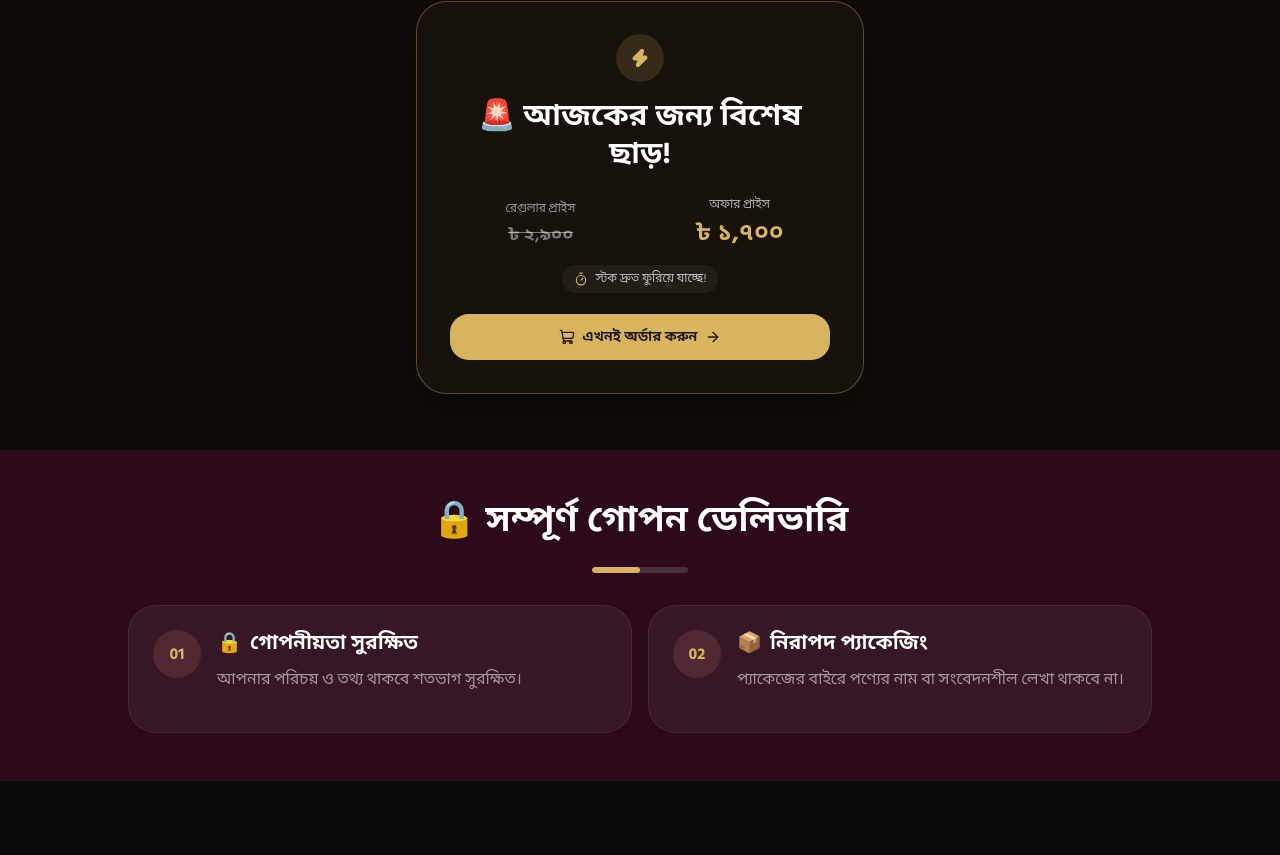
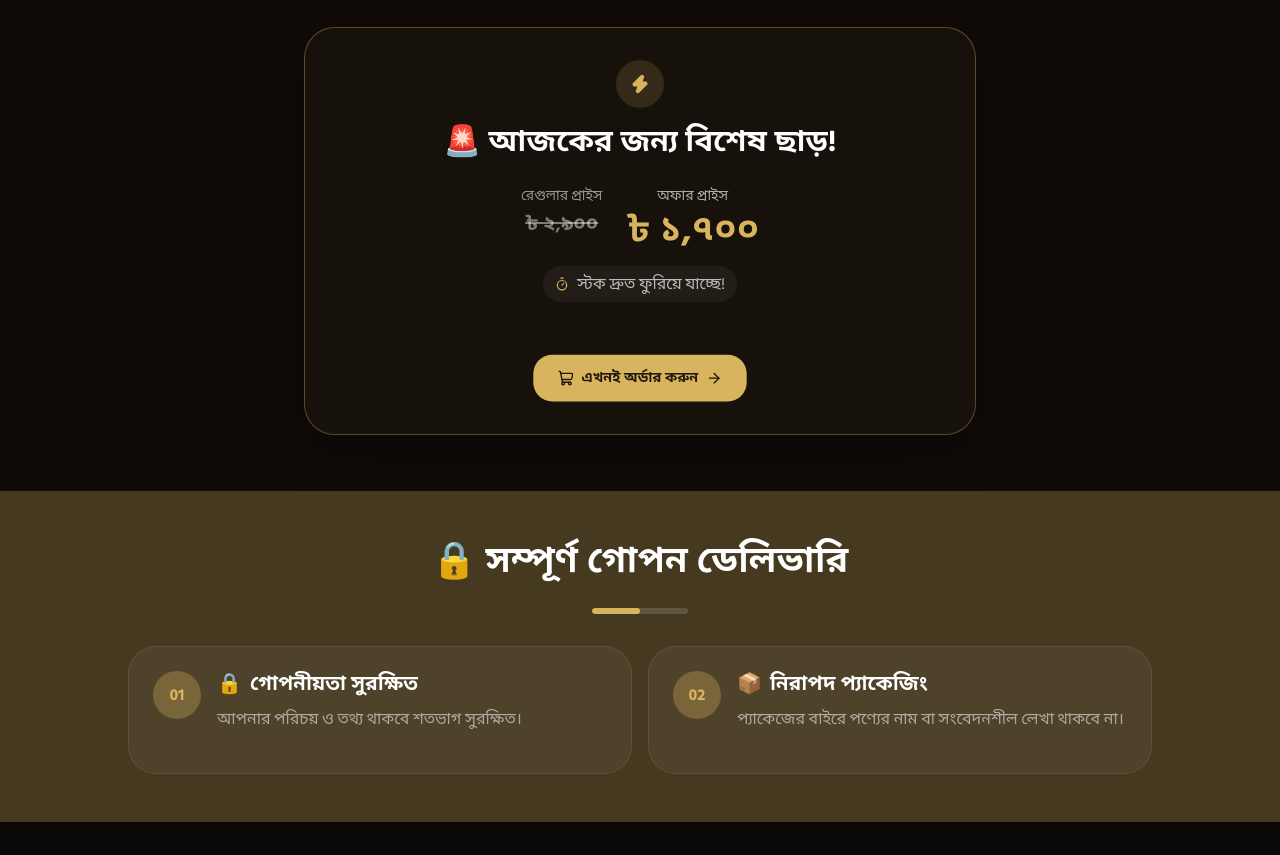
Before and after one commit to creative-software-frontend/ecom_frontend, a React (Vite) app: page /p/jingseng-plus in a window 1280 px wide. Shown: the part 1445-2300 px from the top of the page. Built offline with nearby package versions, Linux system fonts and the light colour scheme.

Commit message:
feat: Update styles and add productImageShadow to enhance visual presentation across components

```diff
--- a/src/ProblemSection.tsx
+++ b/src/ProblemSection.tsx
@@ -17,7 +17,7 @@
     <section
       className={`${sectionStyles?.sectionBg ?? theme?.sectionBg ?? ""} px-4 py-16 ${textClass} md:py-20`}
     >
-      <div className="mx-auto max-w-5xl text-center">
+      <div className="mx-auto max-w-4xl text-center">
         {title && (
           <h2 className="mb-4 text-3xl leading-tight font-extrabold md:text-5xl">
             {title}
--- a/src/components/ProductPreviewSection.tsx
+++ b/src/components/ProductPreviewSection.tsx
@@ -52,7 +52,7 @@
             <img
               src={product?.images[0]}
               alt={product?.name || "product"}
-              className="w-full object-cover"
+              className={`w-full object-cover filter ${styles?.productImageShadow || "drop-shadow-[0_20px_25px_rgba(0,0,0,0.2)]"}`}
             />
           </div>
 
--- a/src/components/shared/ProductDetails.tsx
+++ b/src/components/shared/ProductDetails.tsx
@@ -14,6 +14,7 @@
     badgeBgColor?: string
     badgeOutlineColor?: string
     appearance?: "light" | "dark"
+    productImageShadow?: string
   }
 }
 
--- a/src/components/shared/ProductPromoSection.tsx
+++ b/src/components/shared/ProductPromoSection.tsx
@@ -1,3 +1,5 @@
+import { motion } from "motion/react"
+
 import { ArrowRight, ShoppingCart, Timer, Zap } from "lucide-react"
 import type { Product } from "@/types/product"
 import { Button } from "@/components/ui/button"
@@ -23,7 +25,7 @@
 
   return (
     <section className="bg-[#100b08] px-4 py-12 text-white sm:py-14">
-      <div className="mx-auto max-w-md rounded-3xl border border-[#d9b45f]/35 bg-[#17110c] p-6 text-center shadow-[0_18px_50px_rgba(0,0,0,0.28)] sm:p-8">
+      <div className="mx-auto max-w-2xl rounded-3xl border border-[#d9b45f]/35 bg-[#17110c] p-6 text-center shadow-[0_18px_50px_rgba(0,0,0,0.28)] sm:p-8">
         <span className="mx-auto flex size-12 items-center justify-center rounded-full bg-[#d9b45f]/15 text-[#d9b45f]">
           <Zap className="size-5" fill="currentColor" />
         </span>
@@ -31,36 +33,47 @@
           🚨 {promo.heading}
         </h2>
 
-        <div className="mt-6 grid grid-cols-2 items-end gap-4">
+        <div className="mx-auto mt-6 flex justify-center gap-6 text-center">
           <div>
-            <p className="text-xs text-white/55">{promo.regular_price_label}</p>
-            <p className="mt-1 text-lg font-semibold text-white/45 line-through">
+            <p className="text-sm text-white/55">{promo.regular_price_label}</p>
+            <p className="mt-1 text-lg font-semibold text-white/45 line-through md:text-xl">
               ৳ {product.price.regular.toLocaleString("bn-BD")}
             </p>
           </div>
           <div>
-            <p className="text-xs text-white/65">{promo.offer_price_label}</p>
-            <p className="mt-1 text-2xl font-black text-[#d9b45f]">
+            <p className="text-sm text-white/65">{promo.offer_price_label}</p>
+            <p className="mt-1 text-2xl font-black text-[#d9b45f] sm:text-3xl md:text-4xl">
               ৳ {promo.offer_price.toLocaleString("bn-BD")}
             </p>
           </div>
         </div>
 
-        <p className="mx-auto mt-4 flex w-fit items-center gap-2 rounded-full bg-white/5 px-3 py-1.5 text-xs text-white/70">
+        <p className="mx-auto mt-4 flex w-fit items-center gap-2 rounded-full bg-white/5 px-3 py-1.5 text-base text-white/70">
           <Timer className="size-3.5 text-[#d9b45f]" />
           {promo.urgency.replace(/^⏳\s*/, "")}
         </p>
-
+        <motion.div
+          animate={{ scale: 1.03 }}
+          transition={{
+            type: "spring",
+            repeat: Infinity,
+            repeatType: "reverse",
+            stiffness: 35,
+            damping: 15,
+          }}
+          className="mt-8 flex justify-center"
+        >
           <Button
             variant="link"
             size="lg"
             onClick={orderNow}
-          className="mt-5 h-12 w-full justify-center gap-2 rounded-xl bg-[#d9b45f] font-bold text-[#20170d] hover:no-underline"
+            className="mt-5 h-12 justify-center gap-2 rounded-xl bg-[#d9b45f] px-6 font-bold text-[#20170d] hover:no-underline"
           >
             <ShoppingCart className="size-4" />
             {product.cta.order_label}
             <ArrowRight className="size-4" />
           </Button>
+        </motion.div>
       </div>
     </section>
   )
--- a/src/components/shared/ProductTrustSection.tsx
+++ b/src/components/shared/ProductTrustSection.tsx
@@ -12,7 +12,9 @@
   if (!product.trust?.length) return null
 
   return (
-    <section className="bg-[#2d0a1b] px-4 py-10 text-white sm:py-12">
+    <section
+      className={`${theme.badgeBgColor} px-4 py-10 text-white backdrop-brightness-2 sm:py-12`}
+    >
       <div className="mx-auto max-w-5xl">
         <div className="text-center">
           <h2 className="text-3xl leading-tight font-black sm:text-4xl">
@@ -29,10 +31,10 @@
           {product.trust.map((item, index) => (
             <article
               key={`${item.title}-${index}`}
-              className="flex min-h-32 items-start gap-4 rounded-[28px] border border-white/8 bg-white/5 p-5 sm:p-6"
+              className="flex min-h-32 cursor-default items-start gap-4 rounded-[28px] border border-white/8 bg-white/5 p-5 hover:bg-white/10 sm:p-6"
             >
               <span
-                className={`flex size-12 shrink-0 items-center justify-center rounded-full bg-[#512832] text-base font-black ${theme.primaryTextColor ?? "text-amber-400"}`}
+                className={`flex size-12 shrink-0 items-center justify-center rounded-full ${theme.badgeBgColor ?? "bg-amber-400"} text-base font-black ${theme.primaryTextColor ?? "text-amber-400"}`}
               >
                 {String(index + 1).padStart(2, "0")}
               </span>
--- a/src/pages/Products/jingseng-plus/Jingseng-plus.tsx
+++ b/src/pages/Products/jingseng-plus/Jingseng-plus.tsx
@@ -16,6 +16,7 @@
   primaryTextColor: "text-[#d9b45f]",
   primaryBgColor: "bg-[#d9b45f]",
   badgeBgColor: "bg-[#d9b45f]/30",
+  productImageShadow: "drop-shadow-[0_1px_80px_rgba(217,180,95,0.3)]",
 }
 const whyChooseSectionStyles = {
   sectionBg: "bg-[#0a0908]",
--- a/src/pages/Products/ling-long/Ling-long.tsx
+++ b/src/pages/Products/ling-long/Ling-long.tsx
@@ -21,6 +21,7 @@
   badgeBgColor: "bg-red-50",
   badgeOutlineColor: "ring-red-200",
   descriptionTextColor: "text-gray-500",
+  productImageShadow: "drop-shadow-[0_25px_28px_rgba(225,38,47,0.16)]",
 }
 
 const LingLong = () => {
--- a/src/pages/Products/ultrahot/Ultrahot.tsx
+++ b/src/pages/Products/ultrahot/Ultrahot.tsx
@@ -16,6 +16,7 @@
   badgeBgColor: "bg-lx-gold/20",
   badgeOutlineColor: "ring-lx-gold/40",
   descriptionTextColor: "text-white/60",
+  productImageShadow: "drop-shadow-[0_35px_35px_rgba(212,175,55,0.3)]",
 }
 
 const problemSectionStyles = {
--- a/src/types/product.ts
+++ b/src/types/product.ts
@@ -90,4 +90,5 @@
   badgeBgColor?: string
   badgeOutlineColor?: string
   descriptionTextColor?: string
+  productImageShadow?: string
 }
```
Lines whose indentation alone changed are shown as unchanged.
